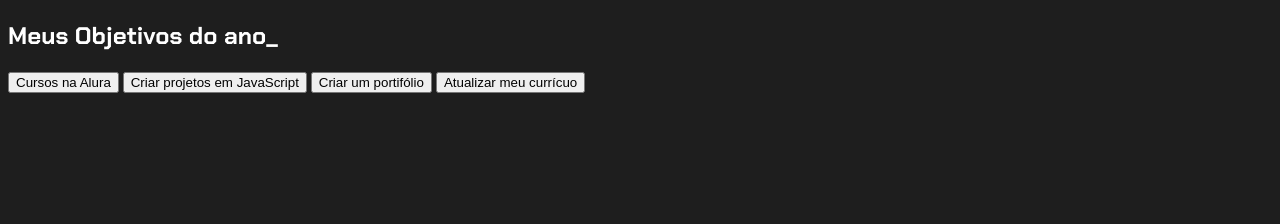
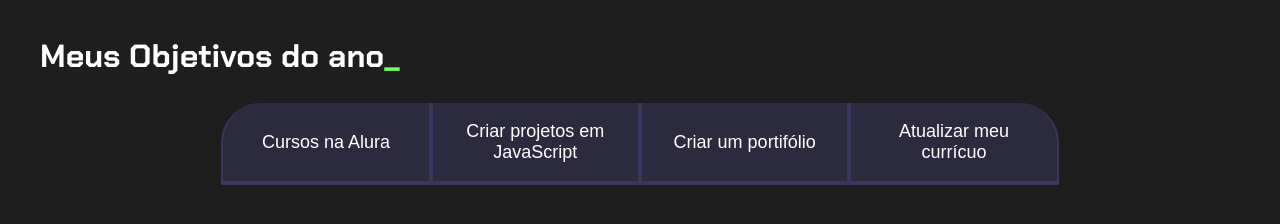
Before and after one commit to AdrianAires/1-trimestre-3A, a plain HTML site: page index.html in a window 1280 px wide. Drawn offline with Linux system fonts and the light colour scheme.

Commit message:
Add files via upload

```diff
--- a/index.html
+++ b/index.html
@@ -8,7 +8,7 @@
 </head>
 <body>
     <section class="conteudo-principal">
-        <h2 class="titulo-principal">Meus Objetivos do ano_</h2>
+        <h2 class="titulo-principal">Meus Objetivos do ano<span>_</span></h2>
         <div class="botoes">
             <button class="botao">Cursos na Alura</button>
             <button class="botao">Criar projetos em JavaScript</button>
--- a/style.css
+++ b/style.css
@@ -16,8 +16,58 @@ body{
     font-family: "Chakra Petch", sans-serif;
 }
 
-.conteudo-primcipal{
+.conteudo-principal{
     display: flex;
     flex-direction: column;
     justify-content: center;
+    align-items: center;
+    max-width: 1200px;
+    width: 100%;
+    margin: 0 auto;
 }
+
+.titulo-principal{
+    text-align: left;
+    width: 100%;
+    font-size: 32px;
+}
+
+.titulo-principal span{
+    color: var(--verde);
+}
+
+.botao{
+    font-family: "Crakra Petch", sans-serif;
+    background-color: var(--botao-inativo);
+    color: var(--branco);
+    display: flex;
+    justify-content: center;
+    padding: 1em;
+    font-size: 18px;
+    align-items: center;
+    width: 100%;
+    border-bottom: 4px solid var(--botao-ativo);
+    border-left: 2px solid var(--botao-ativo);
+    border-right: 2px solid var(--botao-ativo);
+    border-top: none;
+}
+
+.botao:first-child{
+    border-radius: 40px 40px 0 0;
+}
+
+.botoes{
+    display: block;
+}
+
+@media screen and (min-width: 758px) {
+    .botoes{
+        display: flex;
+    }
+    .botao:first-child{
+        border-radius: 40px 0 0 0;
+    }
+    .botao:last-child{
+        border-radius: 0 40px 0 0;
+    }
+}
```
